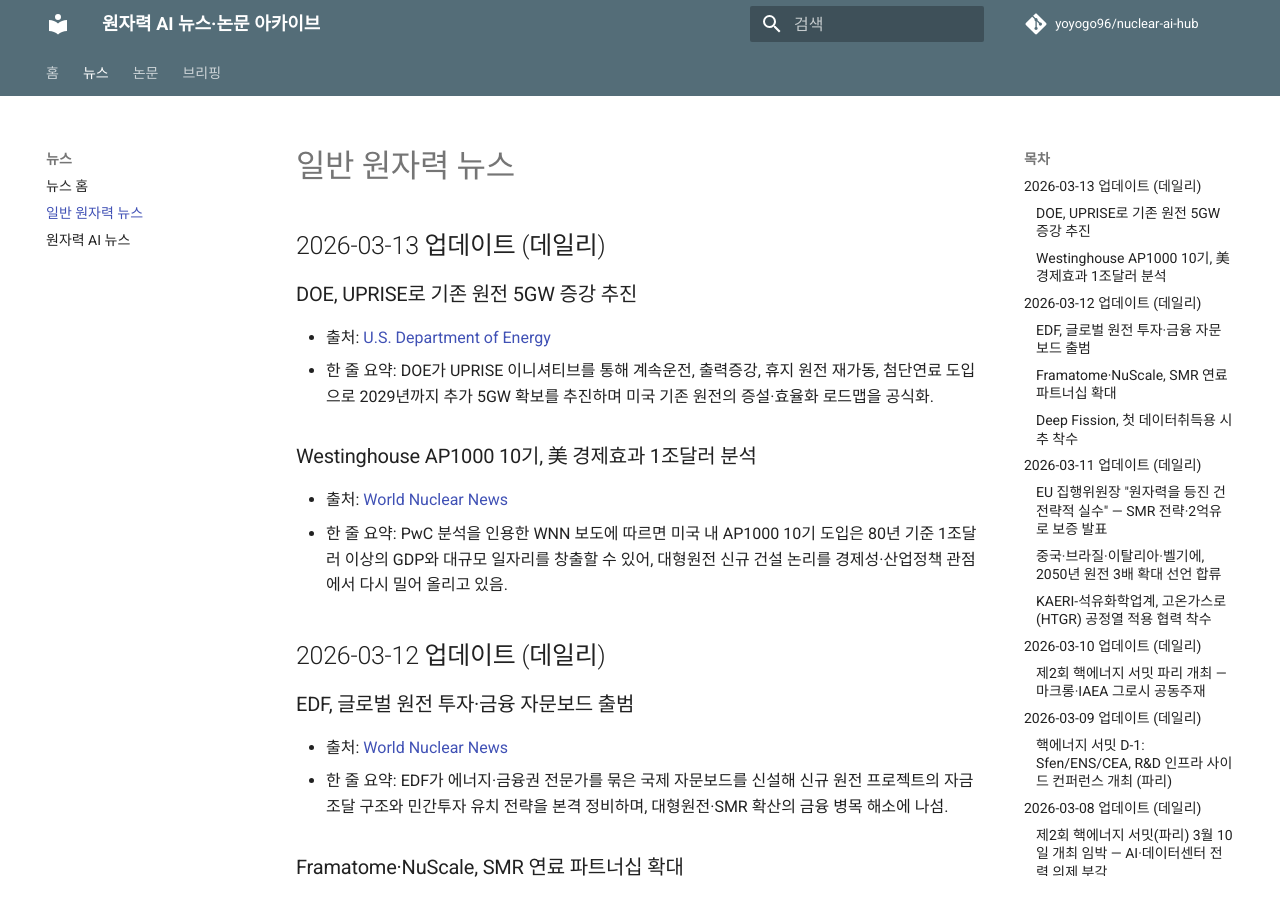
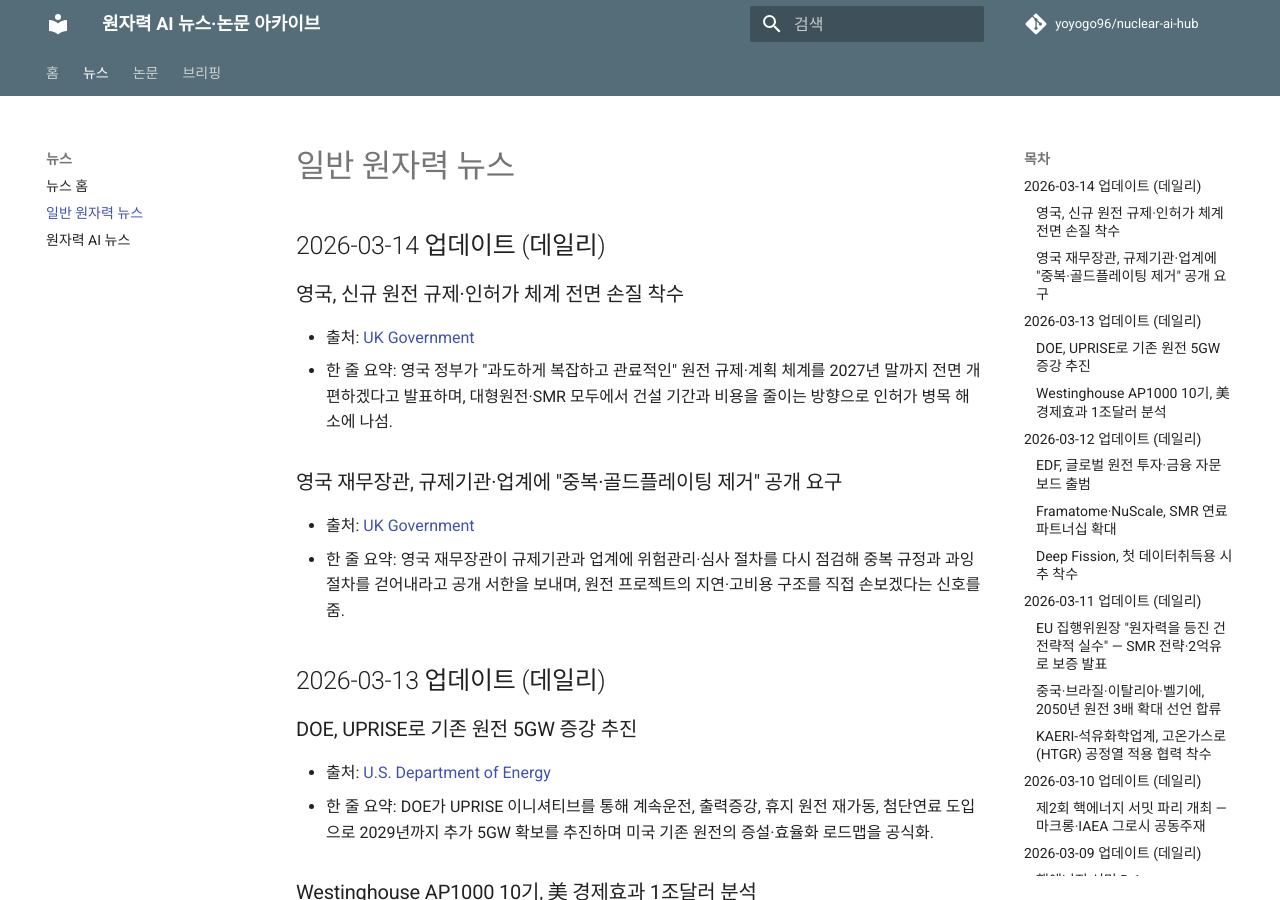
Before and after one commit to yoyogo96/nuclear-ai-hub, an MkDocs documentation site: the page built from docs/news/nuclear.md, in a window 1280 px wide and 900 px high. Built offline with MkDocs 1.6.1 and Material for MkDocs 9.7.7, drawn with Linux system fonts in a browser that asks for light colours; comment, search, counter and statistics services are not loaded.

Commit message:
docs: daily nuclear ai hub update for 2026-03-14

```diff
--- a/docs/briefings/index.md
+++ b/docs/briefings/index.md
@@ -1,4 +1,18 @@
 # 주간 브리핑
+
+## 2026-03-14 데일리 브리핑
+
+### 오늘의 3줄 요약
+1. 영국 정부가 원전 규제·인허가 체계를 2027년 말까지 전면 개편하겠다고 발표하며, 신규 대형원전과 SMR 건설 속도를 높이기 위한 제도 정비를 공식화함.
+2. 같은 날 재무장관이 규제기관·업계에 공개 서한을 보내 중복 규정과 과잉 절차를 줄이라고 요구하면서, 원전 프로젝트의 고비용·장기화 문제를 정책적으로 직접 압박하기 시작함.
+3. 논문은 지난 24시간 기준 신규 반영 후보를 재검색했지만 기존 게시물과 중복되지 않는 원자력+AI 핵심 논문은 확인되지 않아 오늘은 추가 없이 유지함.
+
+### 오늘 반영 뉴스 (2건)
+- 영국, 신규 원전 규제·인허가 체계 전면 손질 착수 (UK Government)
+- 영국 재무장관, 규제기관·업계에 "중복·골드플레이팅 제거" 공개 요구 (UK Government)
+
+### 오늘 반영 논문 (0건)
+- 지난 24시간 기준 신규 반영 없음
 
 ## 2026-03-13 데일리 브리핑
 
--- a/docs/news/nuclear.md
+++ b/docs/news/nuclear.md
@@ -1,4 +1,14 @@
 # 일반 원자력 뉴스
+
+## 2026-03-14 업데이트 (데일리)
+
+### 영국, 신규 원전 규제·인허가 체계 전면 손질 착수
+- 출처: [UK Government](https://www.gov.uk/government/news/overhaul-of-nuclear-system-to-speed-up-building-and-cut-costs)
+- 한 줄 요약: 영국 정부가 "과도하게 복잡하고 관료적인" 원전 규제·계획 체계를 2027년 말까지 전면 개편하겠다고 발표하며, 대형원전·SMR 모두에서 건설 기간과 비용을 줄이는 방향으로 인허가 병목 해소에 나섬.
+
+### 영국 재무장관, 규제기관·업계에 "중복·골드플레이팅 제거" 공개 요구
+- 출처: [UK Government](https://www.gov.uk/government/publications/chancellor-letter-to-nuclear-regulators-and-industry)
+- 한 줄 요약: 영국 재무장관이 규제기관과 업계에 위험관리·심사 절차를 다시 점검해 중복 규정과 과잉 절차를 걷어내라고 공개 서한을 보내며, 원전 프로젝트의 지연·고비용 구조를 직접 손보겠다는 신호를 줌.
 
 ## 2026-03-13 업데이트 (데일리)
 
--- a/docs/papers/index.md
+++ b/docs/papers/index.md
@@ -1,3 +1,10 @@
+# 2026-03-14 업데이트
+
+- 지난 24시간 기준으로 원자력+인공지능 주제의 신규 논문/프리프린트를 arXiv 중심으로 재확인했지만, 기존 반영본과 중복되지 않는 유의미한 신규 건은 확인되지 않았습니다.
+- 따라서 오늘은 논문 목록을 추가하지 않고 "신규 없음" 상태로 갱신합니다.
+
+---
+
 ## [Tearing Stability Prediction Combining Toroidal Calculations With a Two-Fluid Slab Layer](https://arxiv.org/abs/2603.11562)
 - 저자: Daniel Burgess 외
 - 연도/학회(저널): 2026-03-12, arXiv
```
Also changed, not shown: docs/news/index.md (+6 -0 lines).
